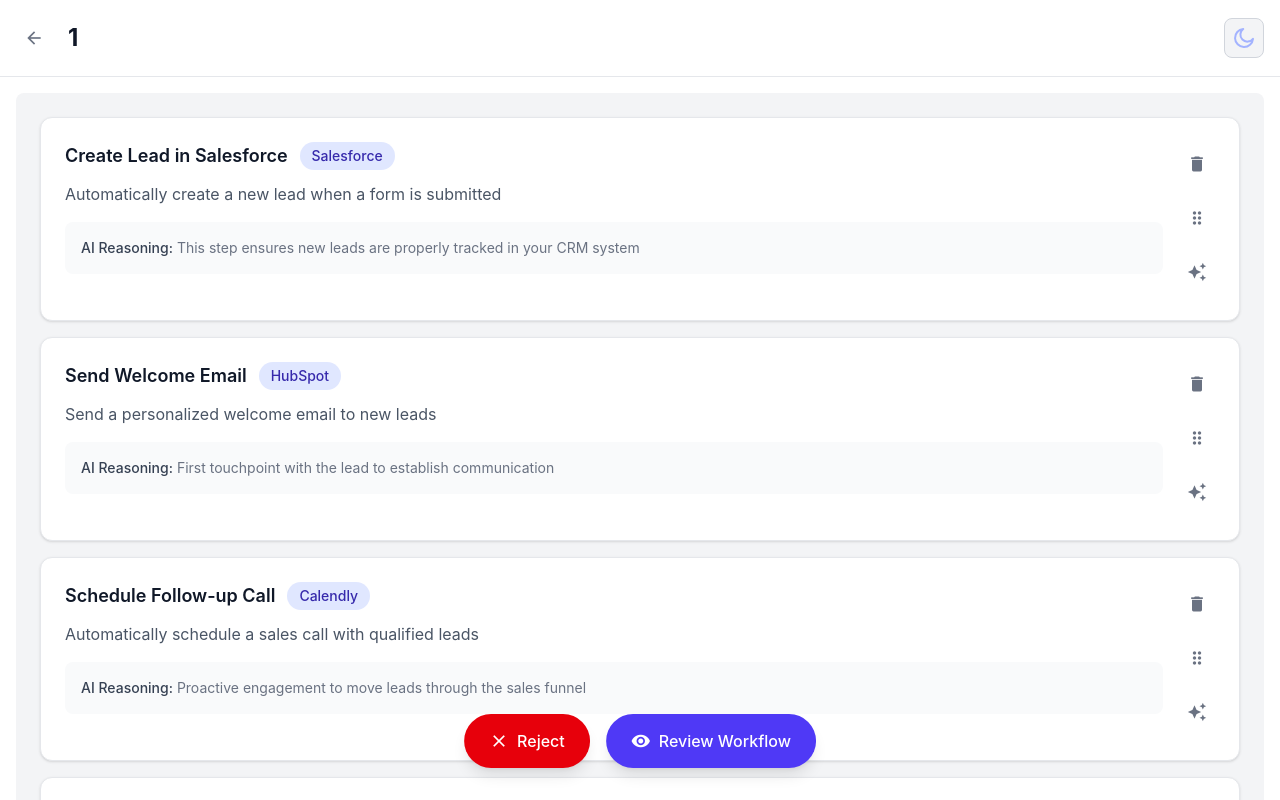
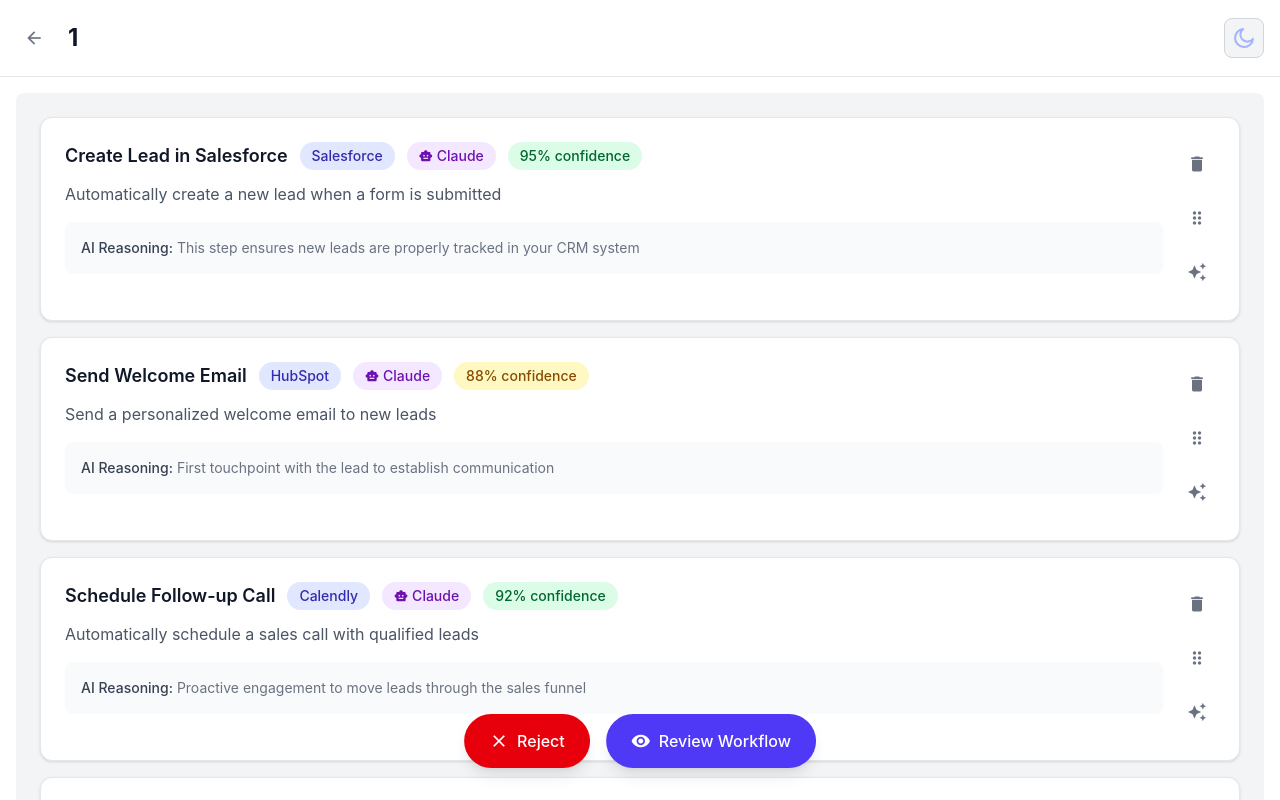
Before and after one commit to zillydev/hitl-interface, a React (Vite) app: page /workflow/1 in a window 1280 px wide. Built offline with nearby package versions, Linux system fonts and the light colour scheme.

Commit message:
add agent name and confidence score

```diff
--- a/src/components/WorkflowConfirmationModal.tsx
+++ b/src/components/WorkflowConfirmationModal.tsx
@@ -64,9 +64,19 @@ const WorkflowConfirmationModal: React.FC<WorkflowConfirmationModalProps> = ({
                               <div className="ml-4">
                                 <h4 className="text-sm font-medium text-gray-900 dark:text-white">{step.title}</h4>
                                 <p className="mt-1 text-sm text-gray-500 dark:text-gray-400">{step.description}</p>
-                                <div className="mt-2">
+                                <div className="mt-2 flex items-center gap-2">
                                   <span className="inline-flex items-center px-2.5 py-0.5 rounded-full text-xs font-medium bg-indigo-100 dark:bg-indigo-900 text-indigo-800 dark:text-indigo-300">
                                     {step.toolName}
+                                  </span>
+                                  <span className="inline-flex items-center px-2.5 py-0.5 rounded-full text-xs font-medium bg-purple-100 dark:bg-purple-900 text-purple-800 dark:text-purple-300">
+                                    <span className="material-icons !text-xs mr-1">smart_toy</span>
+                                    {step.agentName}
+                                  </span>
+                                  <span className={`inline-flex items-center px-2.5 py-0.5 rounded-full text-xs font-medium ${step.confidenceScore >= 0.9 ? 'bg-green-100 dark:bg-green-900 text-green-800 dark:text-green-200' :
+                                    step.confidenceScore >= 0.7 ? 'bg-yellow-100 dark:bg-yellow-900 text-yellow-800 dark:text-yellow-200' :
+                                      'bg-red-100 dark:bg-red-900 text-red-800 dark:text-red-200'
+                                    }`}>
+                                    {Math.round(step.confidenceScore * 100)}% confidence
                                   </span>
                                 </div>
                                 <p className="mt-2 text-sm text-gray-500 dark:text-gray-400 italic">
--- a/src/components/WorkflowStep.tsx
+++ b/src/components/WorkflowStep.tsx
@@ -9,6 +9,8 @@ interface WorkflowStepProps {
   description: string;
   toolName: string;
   aiReasoning: string;
+  agentName: string;
+  confidenceScore: number;
   dragHandleProps: DraggableProvidedDragHandleProps | null;
 }
 
@@ -18,6 +20,8 @@ const WorkflowStep: React.FC<WorkflowStepProps> = ({
   description,
   toolName,
   aiReasoning,
+  agentName,
+  confidenceScore,
   dragHandleProps,
 }) => {
   const [showRevisionBox, setShowRevisionBox] = useState(false);
@@ -46,6 +50,16 @@ const WorkflowStep: React.FC<WorkflowStepProps> = ({
             </h3>
             <span className="px-3 py-1 text-sm font-medium bg-indigo-100 dark:bg-indigo-900 text-indigo-800 dark:text-indigo-200 rounded-full">
               {toolName}
+            </span>
+            <span className="px-3 py-1 text-sm font-medium bg-purple-100 dark:bg-purple-900 text-purple-800 dark:text-purple-200 rounded-full flex items-center gap-1">
+              <span className="material-icons !text-sm">smart_toy</span>
+              {agentName}
+            </span>
+            <span className={`px-3 py-1 text-sm font-medium rounded-full ${confidenceScore >= 0.9 ? 'bg-green-100 dark:bg-green-900 text-green-800 dark:text-green-200' :
+              confidenceScore >= 0.7 ? 'bg-yellow-100 dark:bg-yellow-900 text-yellow-800 dark:text-yellow-200' :
+                'bg-red-100 dark:bg-red-900 text-red-800 dark:text-red-200'
+              }`}>
+              {Math.round(confidenceScore * 100)}% confidence
             </span>
           </div>
 
--- a/src/pages/WorkflowEditor.tsx
+++ b/src/pages/WorkflowEditor.tsx
@@ -90,6 +90,8 @@ const WorkflowEditor: React.FC = () => {
                                   toolName={step.toolName}
                                   aiReasoning={step.aiReasoning}
                                   dragHandleProps={provided.dragHandleProps}
+                                  agentName={step.agentName}
+                                  confidenceScore={step.confidenceScore}
                                 />
                               </div>
                             </div>
--- a/src/stores/workflowStore.ts
+++ b/src/stores/workflowStore.ts
@@ -6,6 +6,8 @@ interface WorkflowStep {
   description: string;
   toolName: string;
   aiReasoning: string;
+  agentName: string;
+  confidenceScore: number;
 }
 
 interface WorkflowStore {
@@ -22,49 +24,63 @@ export const useWorkflowStore = create<WorkflowStore>((set) => ({
       title: "Create Lead in Salesforce",
       description: "Automatically create a new lead when a form is submitted",
       toolName: "Salesforce",
-      aiReasoning: "This step ensures new leads are properly tracked in your CRM system"
+      aiReasoning: "This step ensures new leads are properly tracked in your CRM system",
+      agentName: "Claude",
+      confidenceScore: 0.95
     },
     {
       id: '2',
       title: "Send Welcome Email",
       description: "Send a personalized welcome email to new leads",
       toolName: "HubSpot",
-      aiReasoning: "First touchpoint with the lead to establish communication"
+      aiReasoning: "First touchpoint with the lead to establish communication",
+      agentName: "Claude",
+      confidenceScore: 0.88
     },
     {
       id: '3',
       title: "Schedule Follow-up Call",
       description: "Automatically schedule a sales call with qualified leads",
       toolName: "Calendly",
-      aiReasoning: "Proactive engagement to move leads through the sales funnel"
+      aiReasoning: "Proactive engagement to move leads through the sales funnel",
+      agentName: "Claude",
+      confidenceScore: 0.92
     },
     {
       id: '4',
       title: "Share Product Demo",
       description: "Send personalized product demo video based on lead interests",
       toolName: "Vidyard",
-      aiReasoning: "Educational content to showcase product value proposition"
+      aiReasoning: "Educational content to showcase product value proposition",
+      agentName: "Claude",
+      confidenceScore: 0.85
     },
     {
       id: '5',
       title: "Add to Nurture Campaign",
       description: "Enroll lead in automated nurture campaign sequence",
       toolName: "HubSpot",
-      aiReasoning: "Maintain engagement with regular, valuable content"
+      aiReasoning: "Maintain engagement with regular, valuable content",
+      agentName: "Claude",
+      confidenceScore: 0.90
     },
     {
       id: '6',
       title: "Update Lead Score",
       description: "Adjust lead score based on engagement activities",
       toolName: "Salesforce",
-      aiReasoning: "Track lead progression and prioritize sales efforts"
+      aiReasoning: "Track lead progression and prioritize sales efforts",
+      agentName: "Claude",
+      confidenceScore: 0.87
     },
     {
       id: '7',
       title: "Create Task for Sales Team",
       description: "Generate task for sales rep to follow up with hot leads",
       toolName: "Asana",
-      aiReasoning: "Ensure timely follow-up with qualified opportunities"
+      aiReasoning: "Ensure timely follow-up with qualified opportunities",
+      agentName: "Claude",
+      confidenceScore: 0.93
     }
   ],
   setSteps: (steps) => set({ steps }),
```
